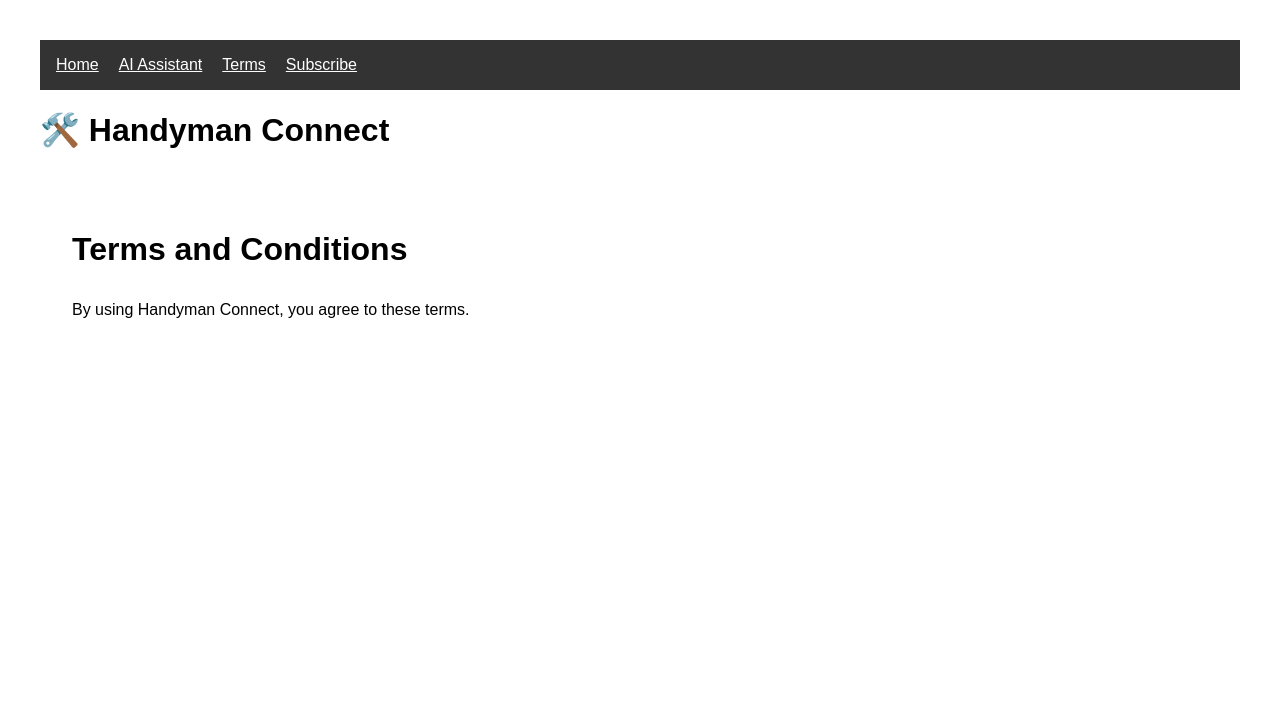
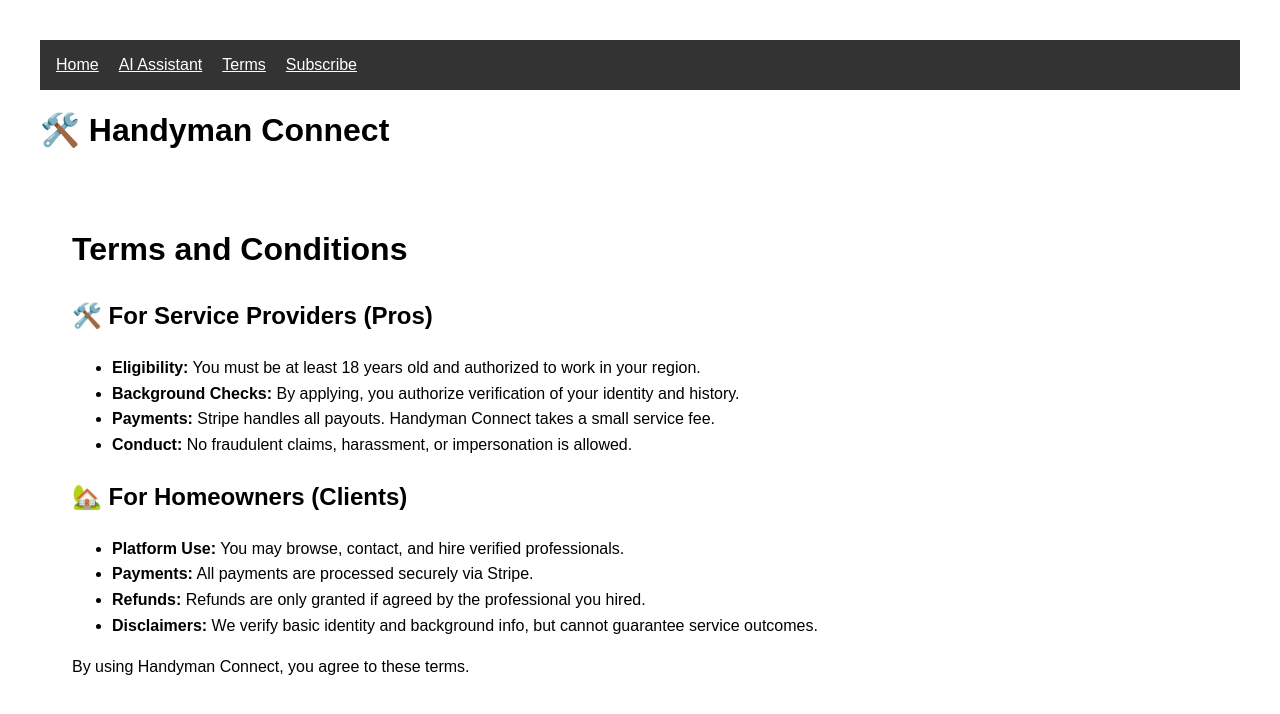
Before and after one commit to Walter905-creator/handyman-connect-1, a React (Create React App) app in the folder client/: page /terms in a window 1280 px wide. Shown: the top 714 px of the page. Built offline with nearby package versions, Linux system fonts and the light colour scheme; no server answers.

Commit message:
Update Terms.js

```diff
--- a/client/src/pages/Terms.js
+++ b/client/src/pages/Terms.js
@@ -5,7 +5,23 @@ function Terms() {
     <div style={{ padding: "2rem", fontFamily: "sans-serif", lineHeight: "1.6" }}>
       <h1>Terms and Conditions</h1>
       {/* Add your terms here */}
-      <p>By using Handyman Connect, you agree to these terms.</p>
+     <h2>🛠️ For Service Providers (Pros)</h2>
+<ul>
+  <li><strong>Eligibility:</strong> You must be at least 18 years old and authorized to work in your region.</li>
+  <li><strong>Background Checks:</strong> By applying, you authorize verification of your identity and history.</li>
+  <li><strong>Payments:</strong> Stripe handles all payouts. Handyman Connect takes a small service fee.</li>
+  <li><strong>Conduct:</strong> No fraudulent claims, harassment, or impersonation is allowed.</li>
+</ul>
+
+<h2>🏡 For Homeowners (Clients)</h2>
+<ul>
+  <li><strong>Platform Use:</strong> You may browse, contact, and hire verified professionals.</li>
+  <li><strong>Payments:</strong> All payments are processed securely via Stripe.</li>
+  <li><strong>Refunds:</strong> Refunds are only granted if agreed by the professional you hired.</li>
+  <li><strong>Disclaimers:</strong> We verify basic identity and background info, but cannot guarantee service outcomes.</li>
+</ul>
+
+<p>By using Handyman Connect, you agree to these terms.</p>
     </div>
   );
 }
```
